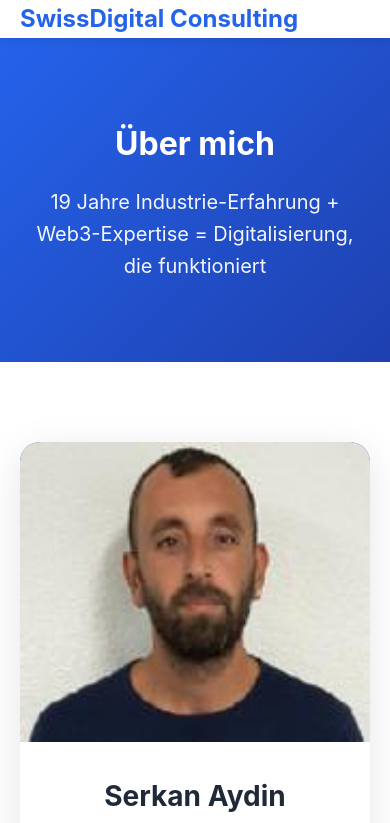
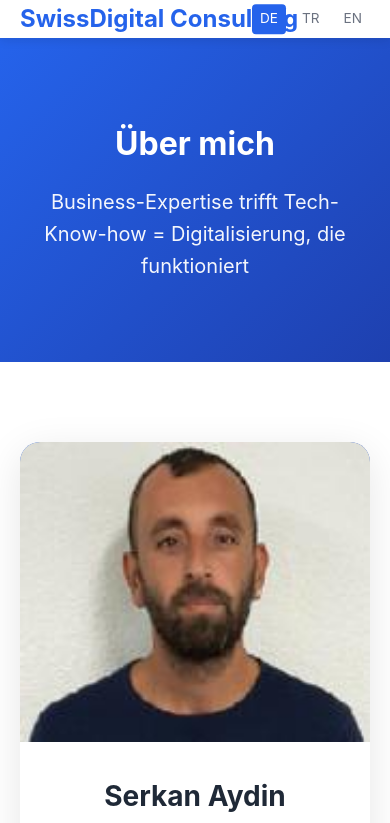
Before and after one commit to serayd61/swissdigital-website, a plain HTML site: page about.html in a window 390 px wide. Shown: the top 823 px of the page. Drawn offline with Linux system fonts and the light colour scheme.

Commit message:
Update about.html

```diff
--- a/about.html
+++ b/about.html
@@ -43,6 +43,32 @@
             position: sticky;
             top: 0;
             z-index: 1000;
+        }
+
+        /* Language Switcher */
+        .lang-switcher {
+            display: flex;
+            gap: 0.5rem;
+            align-items: center;
+        }
+
+        .lang-switcher a {
+            text-decoration: none;
+            padding: 0.25rem 0.5rem;
+            border-radius: 4px;
+            font-size: 0.85rem;
+            color: var(--text-light);
+            transition: all 0.3s;
+        }
+
+        .lang-switcher a:hover {
+            background: var(--bg-light);
+            color: var(--text-dark);
+        }
+
+        .lang-switcher a.active {
+            background: var(--primary-color);
+            color: var(--white);
         }
 
         nav {
@@ -453,6 +479,17 @@
                 display: none;
             }
 
+            .lang-switcher {
+                position: absolute;
+                right: 20px;
+                top: 50%;
+                transform: translateY(-50%);
+            }
+
+            nav {
+                position: relative;
+            }
+
             .about-hero h1 {
                 font-size: 2rem;
             }
@@ -467,11 +504,16 @@
             <ul class="nav-links">
                 <li><a href="index.html#industries">Branchen</a></li>
                 <li><a href="index.html#services">Services</a></li>
-                <li><a href="tools.html">Tools</a></li>
+                <li><a href="demos.html">Tools</a></li>
                 <li><a href="index.html#pricing">Preise</a></li>
                 <li><a href="about.html" style="color: var(--primary-color);">Über mich</a></li>
                 <li><a href="contact.html">Kontakt</a></li>
             </ul>
+            <div class="lang-switcher">
+                <a href="/about.html" class="active">DE</a>
+                <a href="/tr/hakkimda.html">TR</a>
+                <a href="/en/about.html">EN</a>
+            </div>
         </nav>
     </header>
 
@@ -479,7 +521,7 @@
     <section class="about-hero">
         <div class="container">
             <h1>Über mich</h1>
-            <p>19 Jahre Industrie-Erfahrung + Web3-Expertise = Digitalisierung, die funktioniert</p>
+            <p>Business-Expertise trifft Tech-Know-how = Digitalisierung, die funktioniert</p>
         </div>
     </section>
 
```
